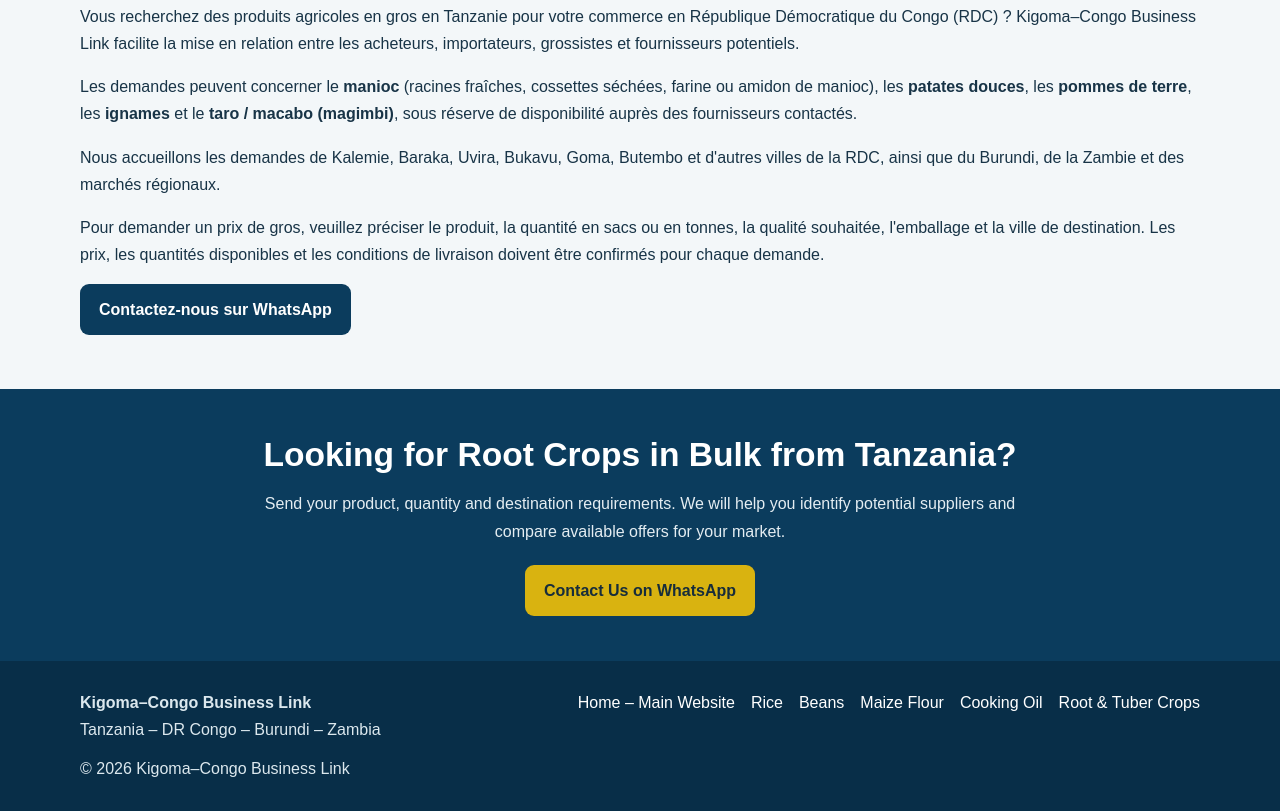
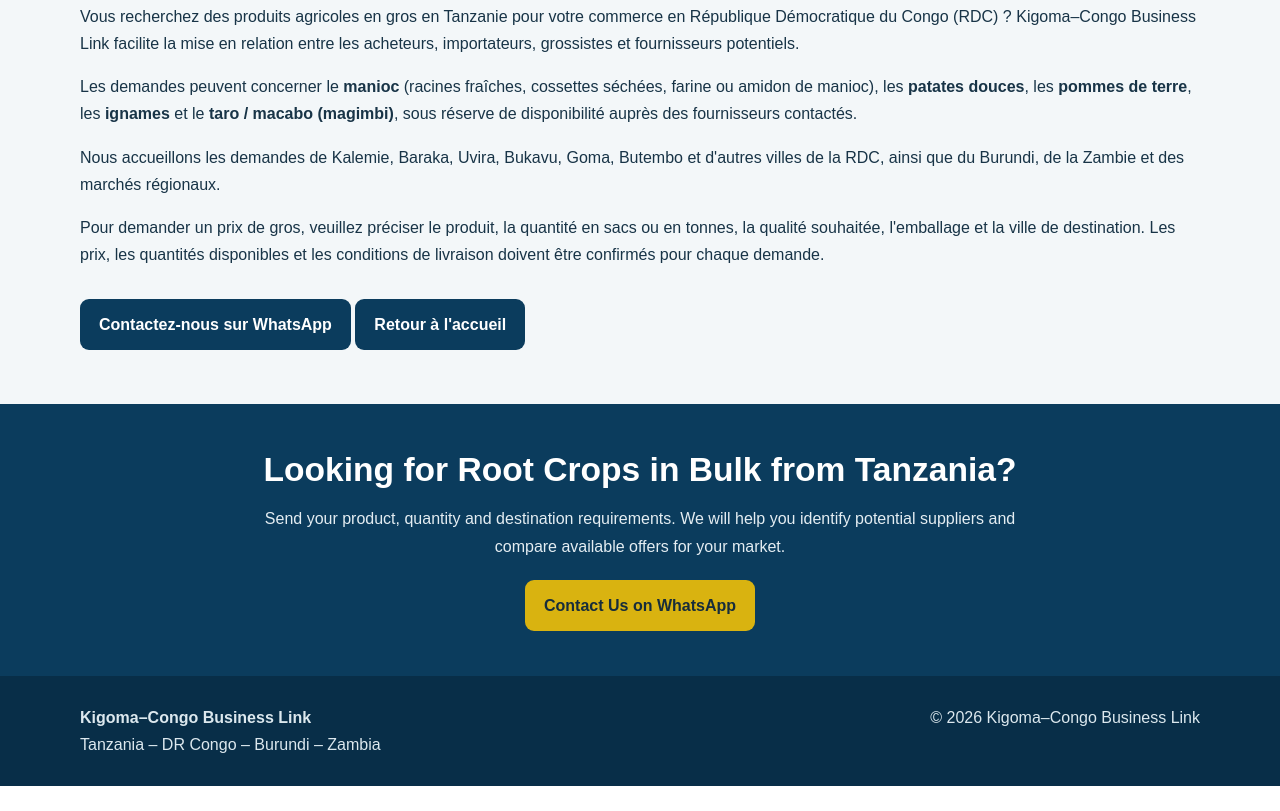
Before and after one commit to kigomacongobusinesslink-droid/kigoma-congo-business-link, a plain HTML site: page root-and-tuber-crops-suppliers-tanzania.html in a window 1280 px wide. Shown: the part 4596-5407 px from the top of the page. After the commit the page ends 5382 px from the top, so only its background shows below. Drawn offline with Linux system fonts and the light colour scheme.

Commit message:
Move homepage link below French WhatsApp button

```diff
--- a/root-and-tuber-crops-suppliers-tanzania.html
+++ b/root-and-tuber-crops-suppliers-tanzania.html
@@ -399,6 +399,10 @@
           <p>Nous accueillons les demandes de Kalemie, Baraka, Uvira, Bukavu, Goma, Butembo et d'autres villes de la RDC, ainsi que du Burundi, de la Zambie et des marchés régionaux.</p>
           <p>Pour demander un prix de gros, veuillez préciser le produit, la quantité en sacs ou en tonnes, la qualité souhaitée, l'emballage et la ville de destination. Les prix, les quantités disponibles et les conditions de livraison doivent être confirmés pour chaque demande.</p>
           <a class="btn btn-primary" href="https://wa.me/255671122138?text=Bonjour%20Kigoma%E2%80%93Congo%20Business%20Link%2C%20je%20souhaite%20demander%20une%20offre%20de%20prix%20pour%20des%20racines%20et%20tubercules%20en%20gros%20depuis%20la%20Tanzanie.%20Produit%3A%20%20Quantit%C3%A9%3A%20%20Destination%3A%20">Contactez-nous sur WhatsApp</a>
+
+<a href="index.html" class="btn btn-primary" style="margin-top:15px; display:inline-block;">
+  Retour à l'accueil
+</a>
         </div>
       </div>
     </section>
@@ -420,15 +424,6 @@
       Tanzania – DR Congo – Burundi – Zambia
     </div>
 
-    <nav class="footer-links" aria-label="Product pages">
-      <a href="index.html">Home – Main Website</a>
-      <a href="fournisseurs-riz-tanzanie.html">Rice</a>
-      <a href="beans-suppliers-tanzania.html">Beans</a>
-      <a href="maize-flour-suppliers-tanzania.html">Maize Flour</a>
-      <a href="cooking-oil-suppliers-tanzania.html">Cooking Oil</a>
-      <a href="root-and-tuber-crops-suppliers-tanzania.html">Root &amp; Tuber Crops</a>
-    </nav>
-
     <div>© 2026 Kigoma–Congo Business Link</div>
   </div>
 </footer>
```
